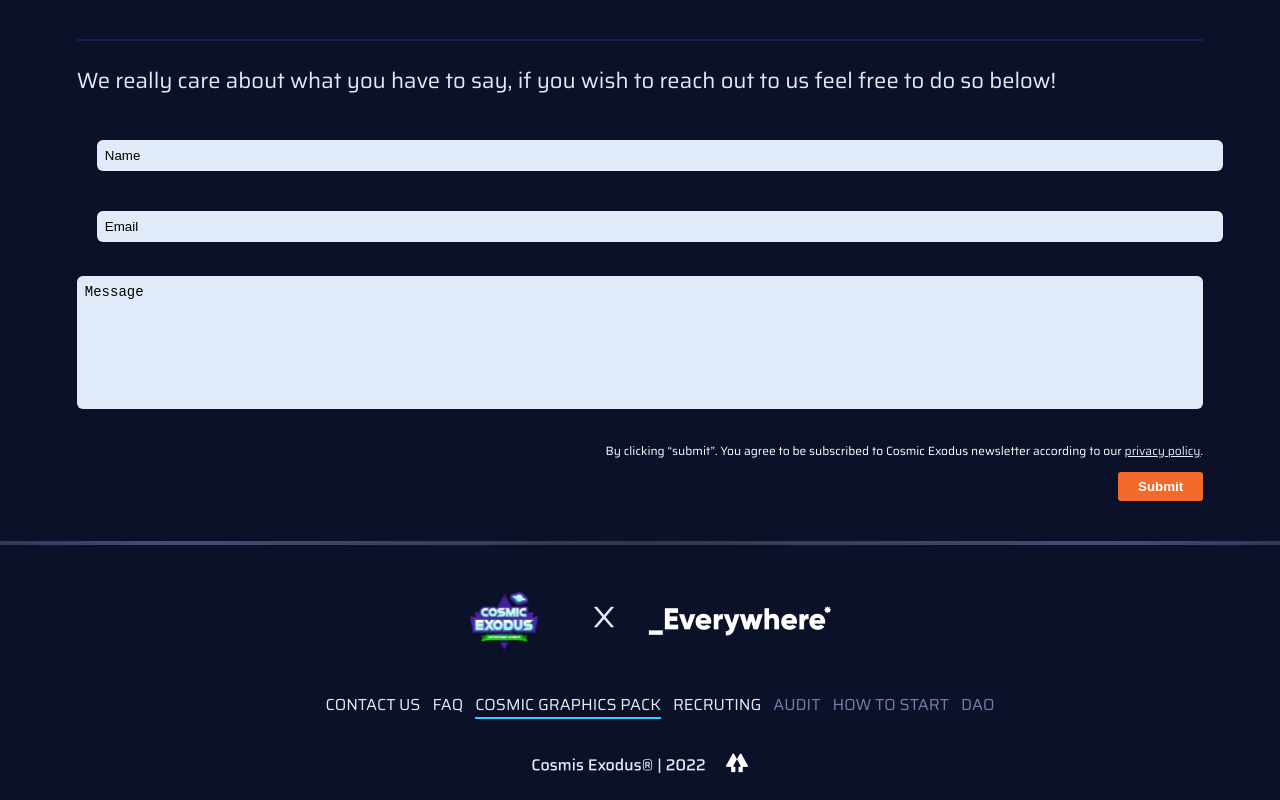
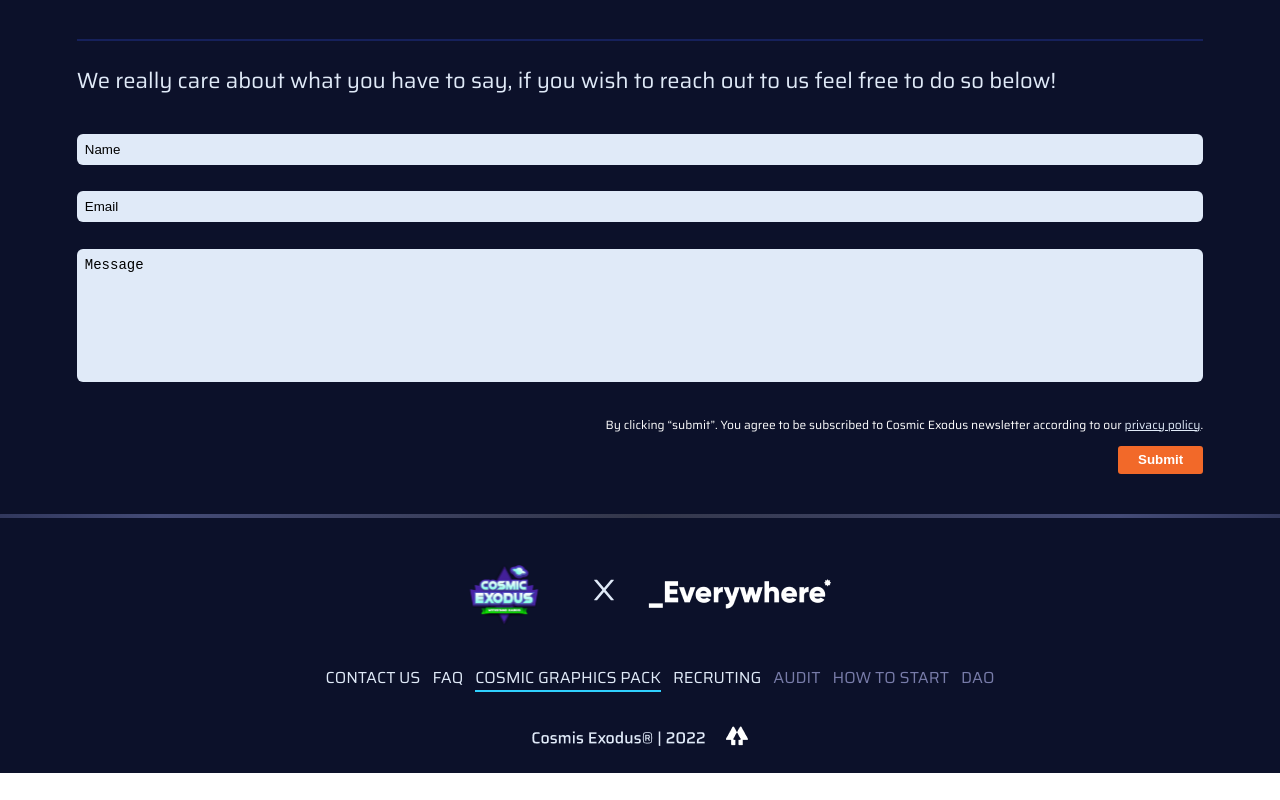
Before and after one commit to filipatrabucho/cosmic-v3, a React (Create React App) app: page /contactus in a window 1280 px wide. Shown: the part 896-1696 px from the top of the page. After the commit the page ends 1669 px from the top, so only its background shows below. Built offline with nearby package versions, Linux system fonts and the light colour scheme.

Commit message:
fixed contacts css

```diff
--- a/src/component/style/contact.css
+++ b/src/component/style/contact.css
@@ -74,15 +74,17 @@ form {
 .contact__input {
   width: 100%;
   padding: 0.5rem;
-  margin: 1.25rem;
 }
+
 .contact__message {
   resize: none;
 }
+
 .contact__info {
   font-size: 0.75rem;
   margin-left: 3em;
 }
+
 .contact__submit {
   padding: 0.5em 1.5em;
   color: white;
```
